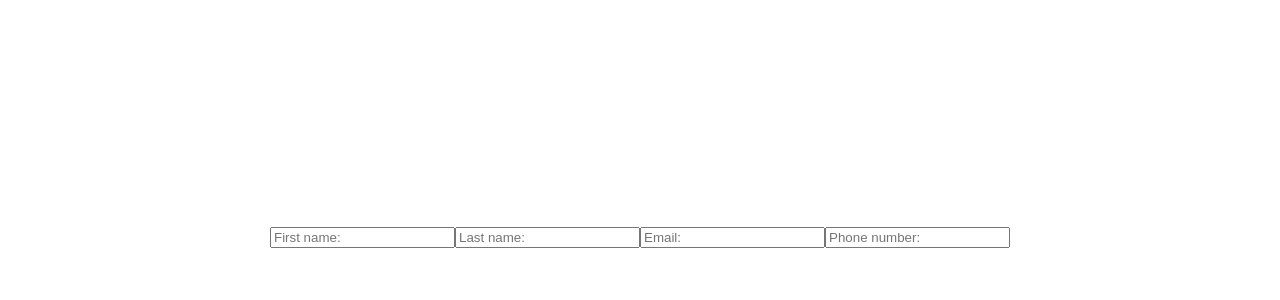
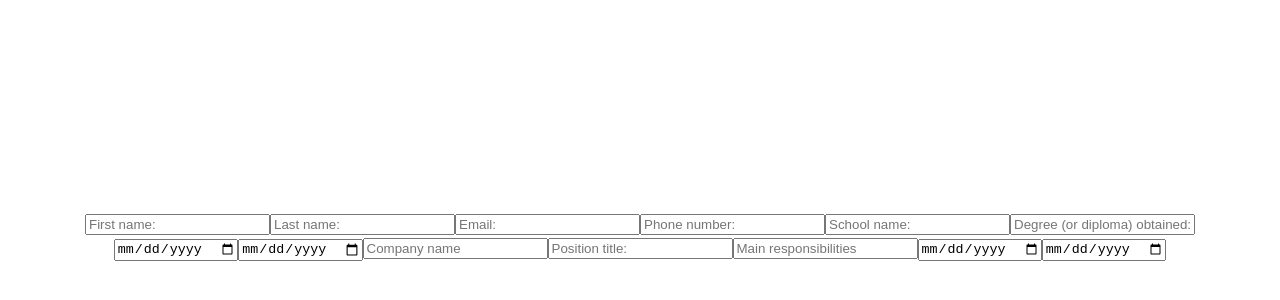
Before and after one commit to DenverDawgs18/CV, a React (Vite) app: page / in a window 1280 px wide. Shown: the part 164-464 px from the top of the page. Built offline with nearby package versions, Linux system fonts and the light colour scheme.

Commit message:
CV.jsx created, put other 3 components in it, imported CV into main.jsx

```diff
--- /dev/null
+++ b/src/components/CV.jsx
@@ -0,0 +1,13 @@
+import General from "./General";
+import Education from "./Education";
+import Practical from "./Practical";
+
+export default function CV(){
+    return(
+        <>
+        <General />
+        <Education />
+        <Practical />
+        </>
+    )
+}
--- a/src/main.jsx
+++ b/src/main.jsx
@@ -2,10 +2,10 @@ import React from "react";
 import ReactDOM from "react-dom/client";
 import App from "./App.jsx";
 import "./index.css";
-import General from "./components/General.jsx";
+import CV from "./components/CV.jsx"
 
 ReactDOM.createRoot(document.getElementById("root")).render(
   <React.StrictMode>
-    <General />
+    <CV />
   </React.StrictMode>,
 );
```
